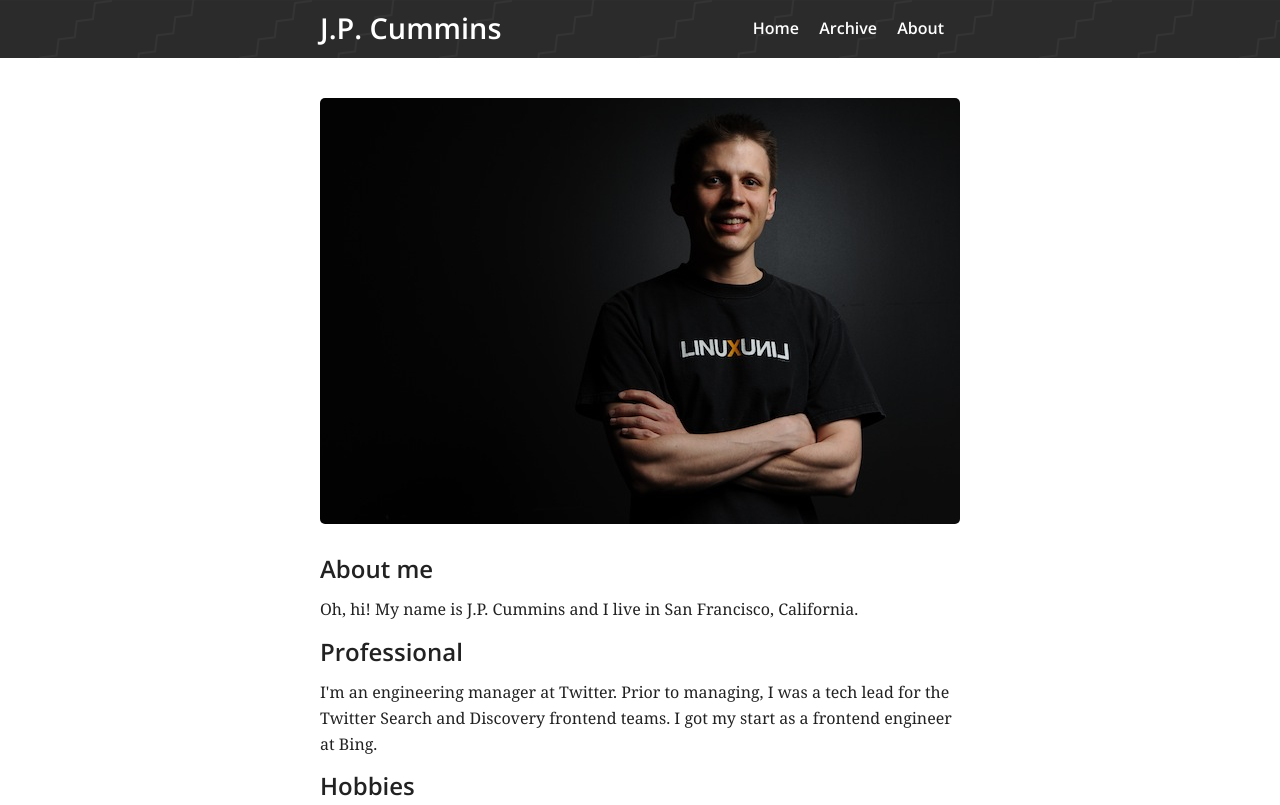
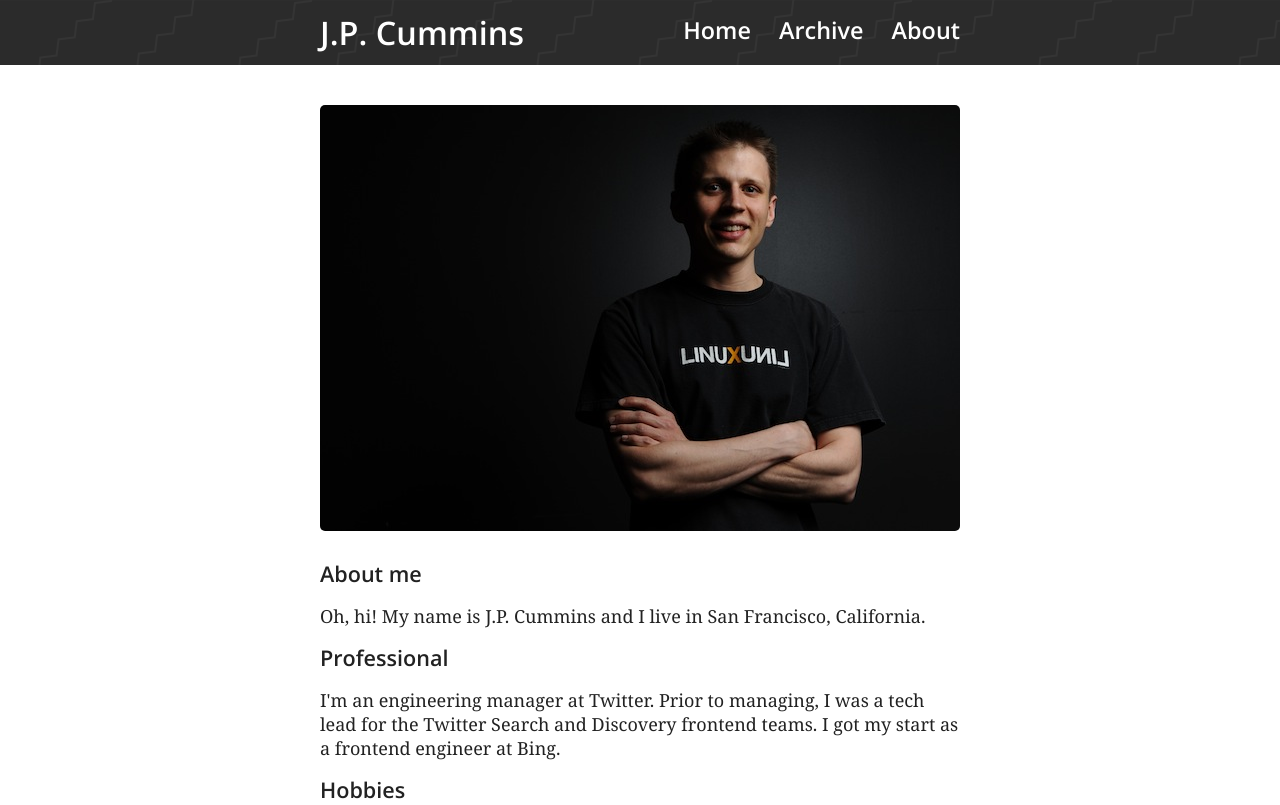
Before and after one commit to eliakaris/jipsta.com, a website: page views/about.html in a window 1280 px wide. Shown: the top 805 px of the page. Drawn offline with nearby package versions, Linux system fonts and the light colour scheme; files that its build step writes are made by us from their sources.

Commit message:
made everything bigger

```diff
--- a/public/css/base.css
+++ b/public/css/base.css
@@ -1,8 +1,8 @@
 body {
     margin: 0;
     padding: 0;
-    font-size: 16px;
-    line-height: 1.6em;
+    font-size: 18px;
+    line-height: 24px;
     font-style: normal;
     font-variant: normal;
     font-weight: normal;
@@ -66,7 +66,7 @@ h1 {
 }
 
 h2 {
-    font-size: 1.5em;
+    font-size: 1.2em;
 }
 
 h3 {
@@ -86,6 +86,7 @@ code {
 code,
 pre {
     font-family: 'Inconsolata', 'Consolas', 'Andale Mono', 'Monaco', 'Liberation Mono', 'Bitstream Vera Sans Mono', 'DejaVu Sans Mono', monospace;
+    line-height: 1.2em;
 }
 
 blockquote {
@@ -121,7 +122,7 @@ nav {
     display:block;
     background-image: url(/img/background-header.png);
     font-family: 'Open Sans', Helvetica, Arial, sans-serif;
-    font-weight: 600
+    font-weight: 600;
 }
 
 nav .full h1 {
@@ -131,7 +132,8 @@ nav .full h1 {
 nav .full ul {
     margin: 1em 0;
     padding: 0;
-    float:right;
+    float: right;
+    display: inline-block;
 }
 
 nav .full li {
@@ -144,8 +146,16 @@ nav .full a.section {
 
 nav .full a {
     text-decoration:none;
+    color: #fff;
+}
+
+nav .full li {
     margin-right: 1em;
-    color: #fff;
+    font-size: 1.3em;
+}
+
+nav .full li:last-child {
+    margin-right: 0;
 }
 
 section#content {
@@ -242,6 +252,7 @@ img.me {
      }
 
      body {
-        font-size: 30px;
+        font-size: 50px;
+        line-height: 80px;
      }
 }
--- a/views/layout.html
+++ b/views/layout.html
@@ -25,6 +25,7 @@
           <li><a href="/blog/" {% if section == "blog" %}class="section"{% endif %}>Archive</a></li>
           <li><a href="/about/" {% if section == "about" %}class="section"{% endif %}>About</a></li>
         </ul>
+        <div style="clear:both"></div>
       </div>
     </nav>
 
```
